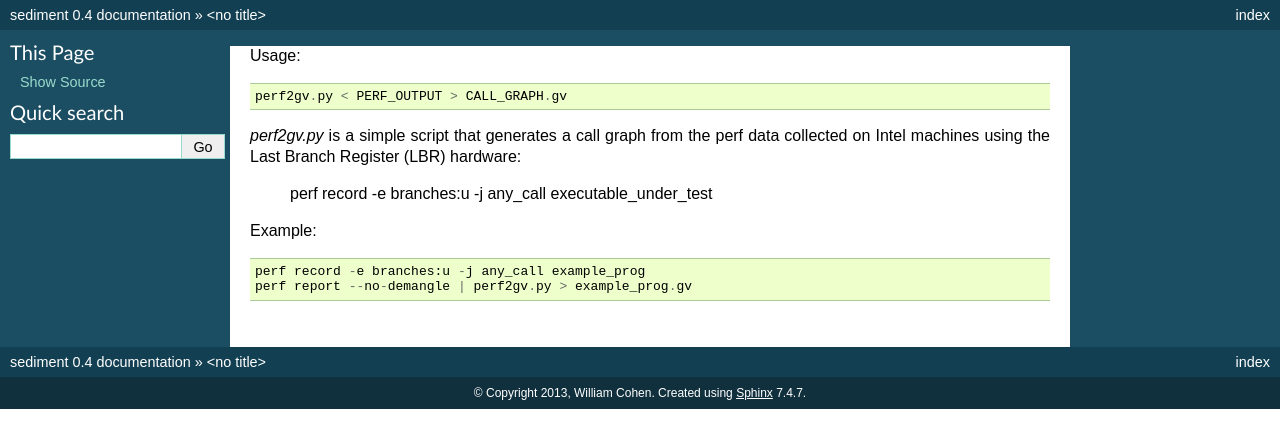
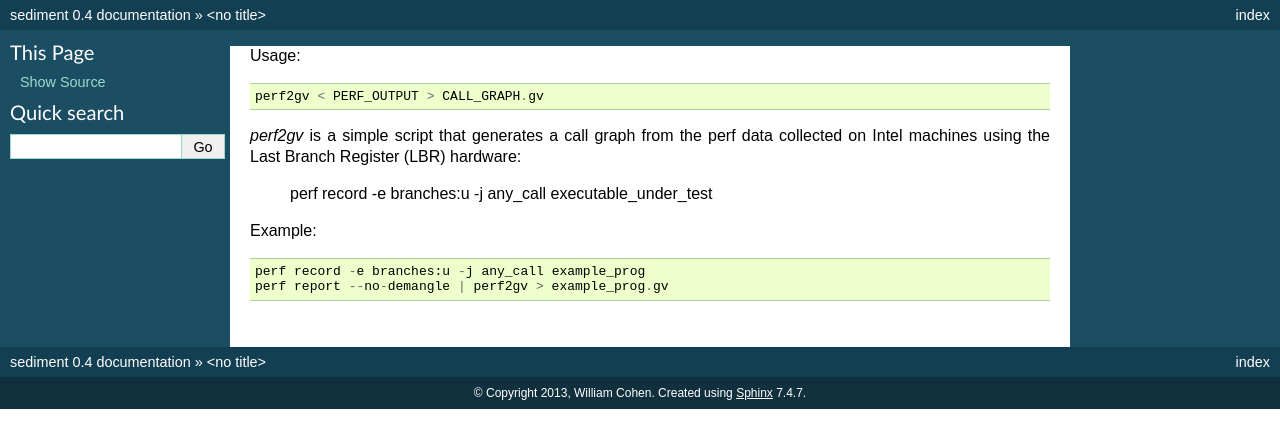
Before and after one commit to wcohen/sediment, a Sphinx documentation site: the page built from docs/perf2gv.rst, in a window 1280 px wide. Shown: the top 448 px of the page. Built offline with Sphinx 7.4.7, drawn with Linux system fonts in a browser that asks for light colours.

```diff
--- a/docs/conf.py
+++ b/docs/conf.py
@@ -232,8 +232,8 @@ latex_documents = [
 man_pages = [
     ('index', 'sediment', u'sediment Documentation',
      [u'William Cohen'], 1),
-    ('gv2link.py', 'gv2link.py', u'Convert Call Graph to Link Order',
+    ('gv2link', 'gv2link', u'Convert Call Graph to Link Order',
      [u'William Cohen'], 1),
-    ('perf2gv.py', 'perf2gv.py', u'Convert perf data to Call Graph',
+    ('perf2gv', 'perf2gv', u'Convert perf data to Call Graph',
      [u'William Cohen'], 1),
 ]
--- a/docs/perf2gv.py.rst
+++ b/docs/perf2gv.rst
@@ -1,8 +1,8 @@
 Usage::
 
-   perf2gv.py < PERF_OUTPUT > CALL_GRAPH.gv
+   perf2gv < PERF_OUTPUT > CALL_GRAPH.gv
 
-`perf2gv.py` is a simple script that generates a call graph from the
+`perf2gv` is a simple script that generates a call graph from the
 perf data collected on Intel machines using the Last Branch Register
 (LBR) hardware:
 
@@ -11,4 +11,4 @@ perf data collected on Intel machines using the Last Branch Register
 Example::
 
   perf record -e branches:u -j any_call example_prog
-  perf report --no-demangle | perf2gv.py > example_prog.gv
+  perf report --no-demangle | perf2gv > example_prog.gv
```
Also changed, not shown: docs/gv2link.py.rst (deleted, +0 -10 lines), docs/gv2link.rst (added, +10 -0 lines).
